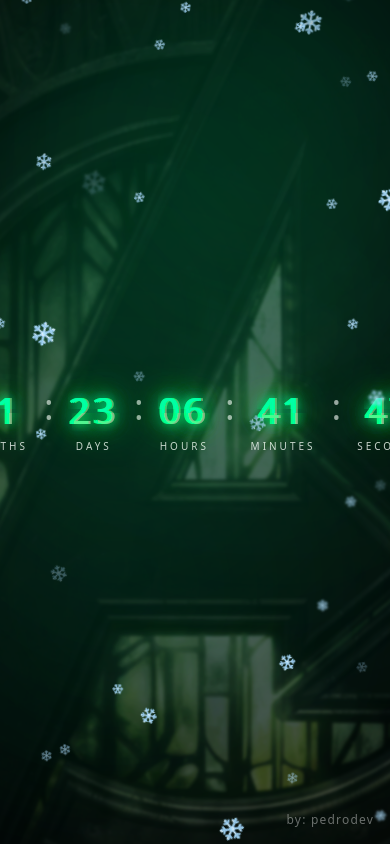
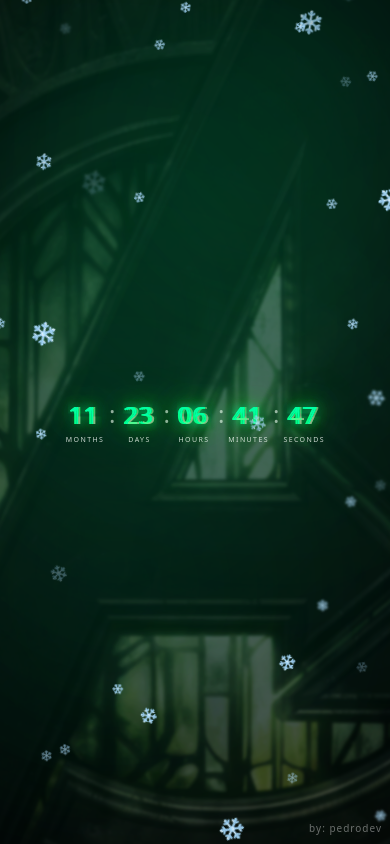
Before and after one commit to pedroigor09/avengersdoomsday, a Next.js app: page / in a window 390 px wide. Built offline with nearby package versions, Linux system fonts and the light colour scheme.

Commit message:
feat: update CountdownTimer layout and styles; adjust positioning and responsiveness

```diff
--- a/src/app/page.tsx
+++ b/src/app/page.tsx
@@ -28,11 +28,11 @@ export default function Home() {
         <div className="absolute inset-0 bg-black/20" />
       </div>
 
-      <main className="relative z-10 flex items-center justify-center px-4 animate-slide-up">
+      <main className="relative z-10 flex items-center justify-center px-2 sm:px-4 animate-slide-up w-full">
         <CountdownTimer targetDate={releaseDate} />
       </main>
 
-      <div className="fixed bottom-4 right-4 z-50 text-xs text-white/40 tracking-widest font-light hover:text-[#00ff88] hover:drop-shadow-[0_0_8px_rgba(0,255,136,0.6)] transition-all duration-300">
+      <div className="fixed bottom-2 right-2 sm:bottom-4 sm:right-4 z-50 text-[10px] sm:text-xs text-white/40 tracking-widest font-light hover:text-[#00ff88] hover:drop-shadow-[0_0_8px_rgba(0,255,136,0.6)] transition-all duration-300">
         by: pedrodev
       </div>
 
--- a/src/components/CountdownTimer.tsx
+++ b/src/components/CountdownTimer.tsx
@@ -108,8 +108,8 @@ export function CountdownTimer({ targetDate }: CountdownTimerProps) {
   };
 
   return (
-    <div className="flex flex-col items-center justify-center gap-8">
-      <div className={`flex items-center gap-4 md:gap-8 ${isGlitching ? 'glitch-active' : ''}`}>
+    <div className="flex flex-col items-center justify-center gap-8 w-full max-w-7xl">
+      <div className={`flex items-center gap-1 sm:gap-2 md:gap-4 lg:gap-8 flex-wrap justify-center ${isGlitching ? 'glitch-active' : ''}`}>
         <TimeUnit value={formatNumber(months)} label="MONTHS" isGlitching={isGlitching} />
         <Separator />
         <TimeUnit value={formatNumber(days)} label="DAYS" isGlitching={isGlitching} />
@@ -126,9 +126,9 @@ export function CountdownTimer({ targetDate }: CountdownTimerProps) {
 
 function TimeUnit({ value, label, isGlitching }: { value: string; label: string; isGlitching: boolean }) {
   return (
-    <div className="flex flex-col items-center">
+    <div className="flex flex-col items-center min-w-[40px] sm:min-w-[60px]">
       <span
-        className={`relative inline-block text-4xl md:text-6xl lg:text-7xl font-light tracking-[0.1em] tabular-nums ${
+        className={`relative inline-block text-2xl sm:text-3xl md:text-5xl lg:text-7xl font-light tracking-[0.05em] md:tracking-[0.1em] tabular-nums ${
           isGlitching ? 'animate-glitch' : ''
         }`}
         style={{
@@ -169,7 +169,7 @@ function TimeUnit({ value, label, isGlitching }: { value: string; label: string;
           </>
         )}
       </span>
-      <span className="text-[10px] md:text-xs text-white/80 tracking-[0.3em] mt-2 font-light">
+      <span className="text-[7px] sm:text-[9px] md:text-xs text-white/80 tracking-[0.2em] sm:tracking-[0.3em] mt-1 md:mt-2 font-light">
         {label}
       </span>
     </div>
@@ -178,7 +178,7 @@ function TimeUnit({ value, label, isGlitching }: { value: string; label: string;
 
 function Separator() {
   return (
-    <span className="text-4xl md:text-6xl lg:text-7xl font-light text-white/60 -mt-8">
+    <span className="text-2xl sm:text-3xl md:text-5xl lg:text-7xl font-light text-white/60 -mt-4 md:-mt-8">
       :
     </span>
   );
```
